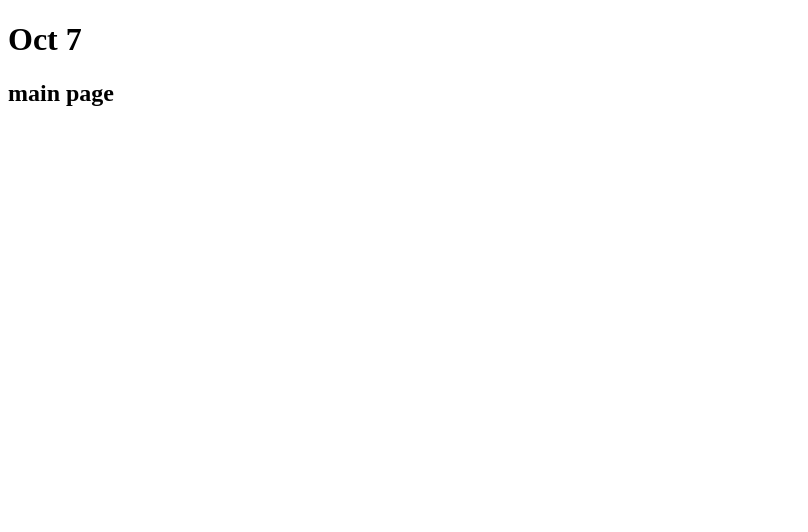
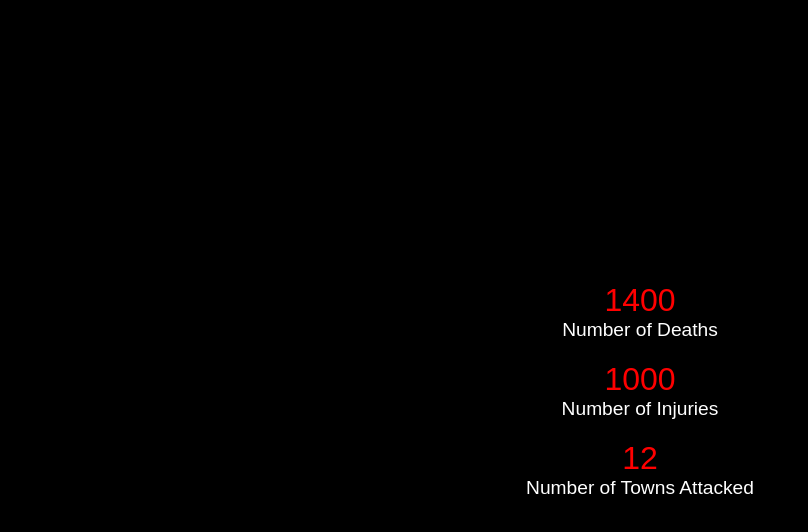
Before and after one commit to ozsoffy/oct7, a plain HTML site: page index.html in a window 1280 px wide. Shown: the whole page, without its empty margins (0-808 px from the left). Drawn offline with Linux system fonts and the light colour scheme.

Commit message:
Add files via upload

```diff
--- a/index.html
+++ b/index.html
@@ -1,8 +1,30 @@
 <!DOCTYPE html>
+<html lang="en">
 <head>
-    <title>Oct 7 main page</title>
+    <meta charset="UTF-8">
+    <meta name="viewport" content="width=device-width, initial-scale=1.0">
+    <link rel="stylesheet" href="styles.css">
+    <title>Infographic</title>
 </head>
 <body>
-    <h1>Oct 7</h1>
-    <h2>main page</h2>
+
+<div id="infographic">
+    <div class="statistic">
+        <div class="number" id="deaths">0</div>
+        <div class="label">Number of Deaths</div>
+    </div>
+
+    <div class="statistic">
+        <div class="number" id="injuries">0</div>
+        <div class="label">Number of Injuries</div>
+    </div>
+
+    <div class="statistic">
+        <div class="number" id="towns">0</div>
+        <div class="label">Number of Towns Attacked</div>
+    </div>
+</div>
+
+<script src="script.js"></script>
 </body>
+</html>
--- /dev/null
+++ b/script.js
@@ -0,0 +1,4 @@
+// Update the numbers with your actual data
+document.getElementById('deaths').innerText = '1400';
+document.getElementById('injuries').innerText = '1000';
+document.getElementById('towns').innerText = '12';
--- /dev/null
+++ b/styles.css
@@ -0,0 +1,27 @@
+body {
+    background-color: #000;
+    color: #fff;
+    font-family: Arial, sans-serif;
+    display: flex;
+    justify-content: center;
+    align-items: center;
+    height: 100vh;
+    margin: 0;
+}
+
+#infographic {
+    text-align: center;
+}
+
+.statistic {
+    margin-bottom: 20px;
+}
+
+.number {
+    font-size: 2em;
+    color: #ff0000;
+}
+
+.label {
+    font-size: 1.2em;
+}
```
